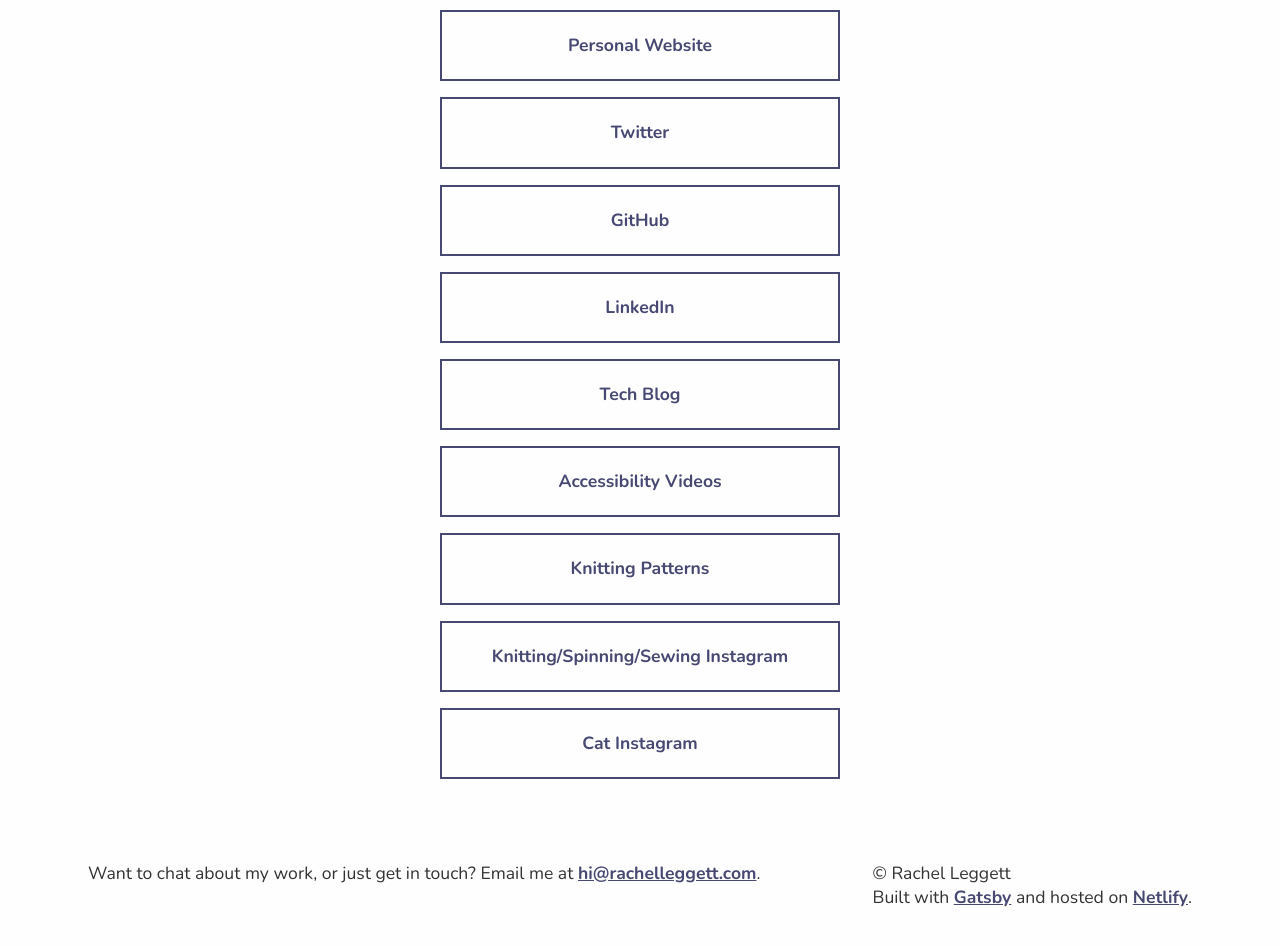
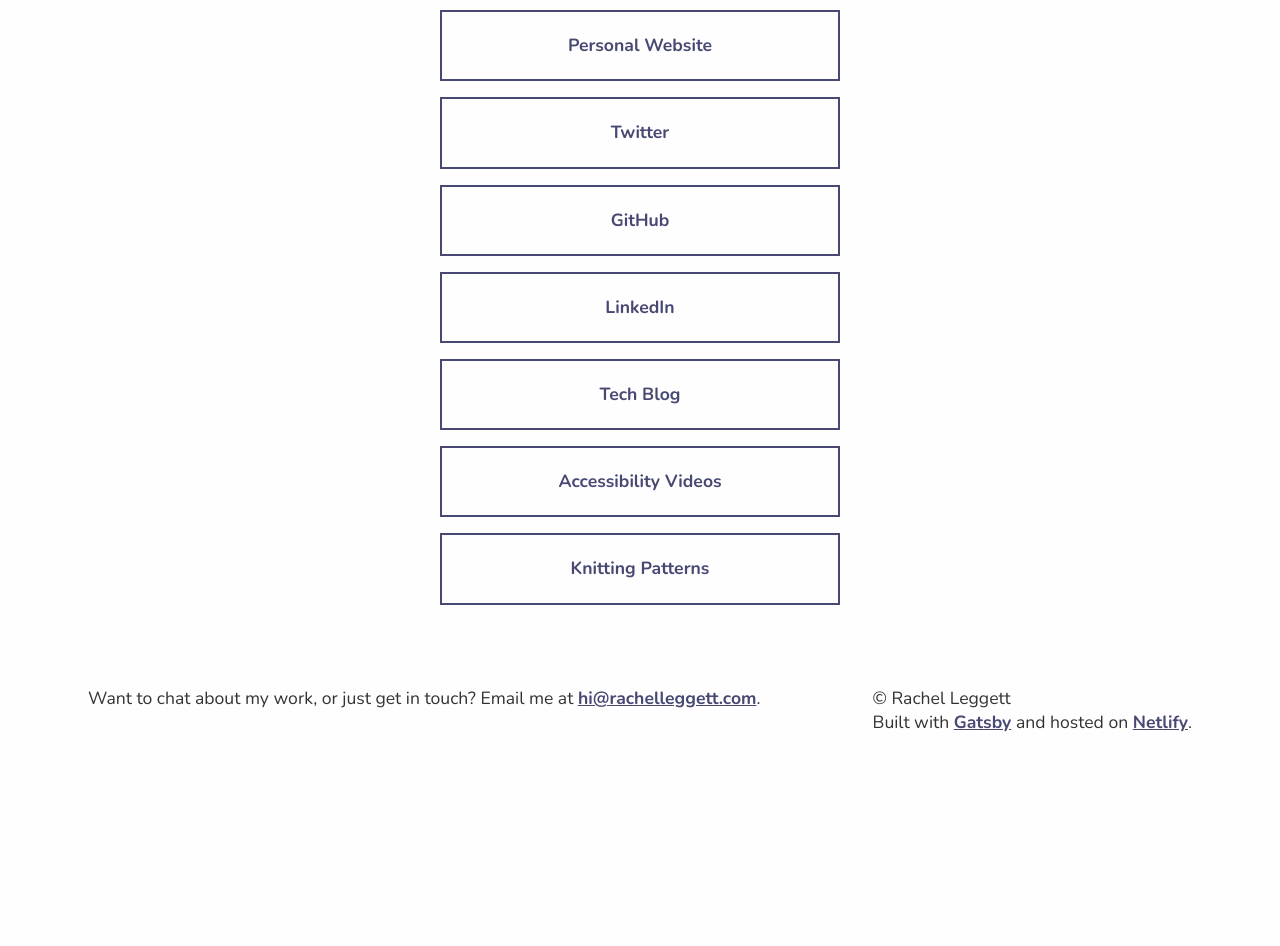
Before and after one commit to rmleg/portfolio, a Gatsby site in the folder v2/: page /links in a window 1280 px wide. Shown: the part 86-1032 px from the top of the page. After the commit the page ends 886 px from the top, so only its background shows below. Built offline with nearby package versions, Linux system fonts and the light colour scheme; Gatsby itself is replaced by a stand-in of ours.

Commit message:
Remove Instagram from links

```diff
--- a/v2/src/pages/links.js
+++ b/v2/src/pages/links.js
@@ -17,14 +17,6 @@ export default () => (
         title="Accessibility Videos"
       />
       <LinkForList url="https://arbortwist.com" title="Knitting Patterns" />
-      <LinkForList
-        url="https://instagram.com/arbortwist"
-        title="Knitting/Spinning/Sewing Instagram"
-      />
-      <LinkForList
-        url="https://instagram.com/thepastrycats"
-        title="Cat Instagram"
-      />
     </ul>
   </Layout>
 )
```
